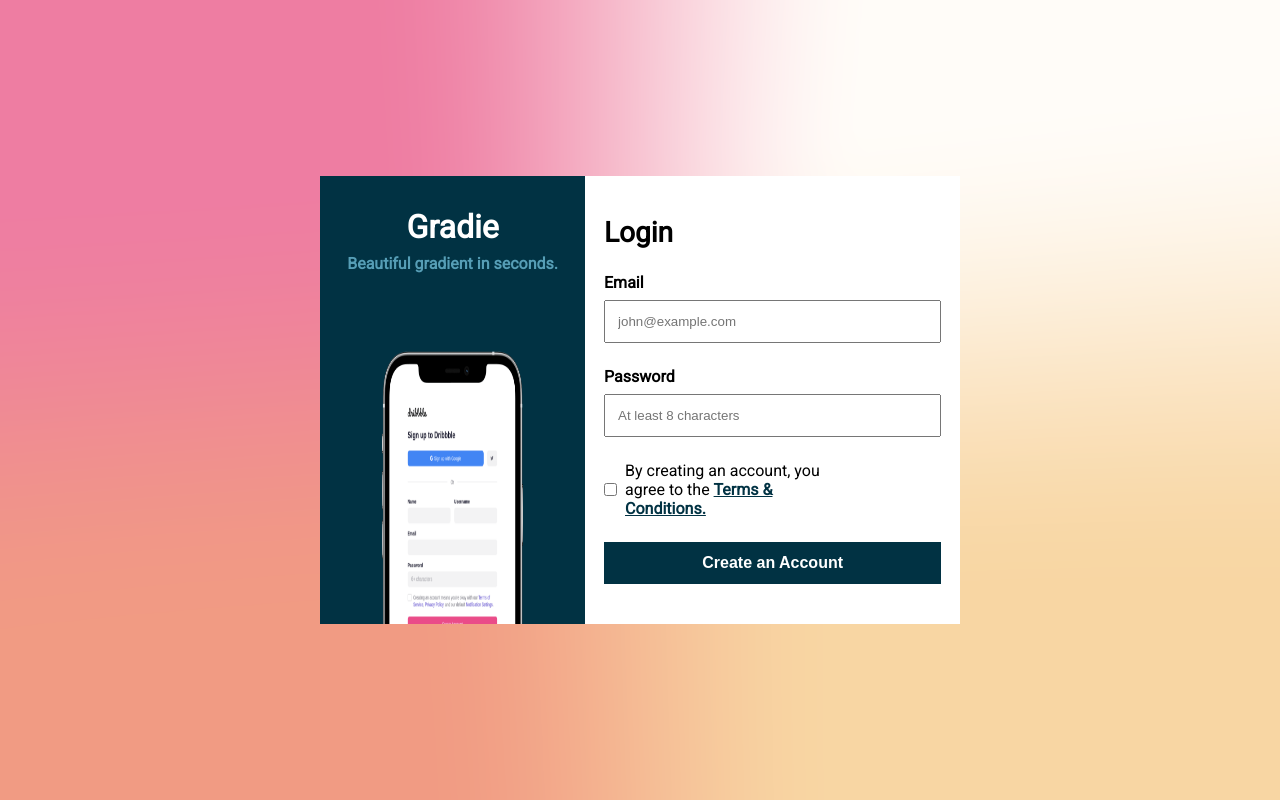
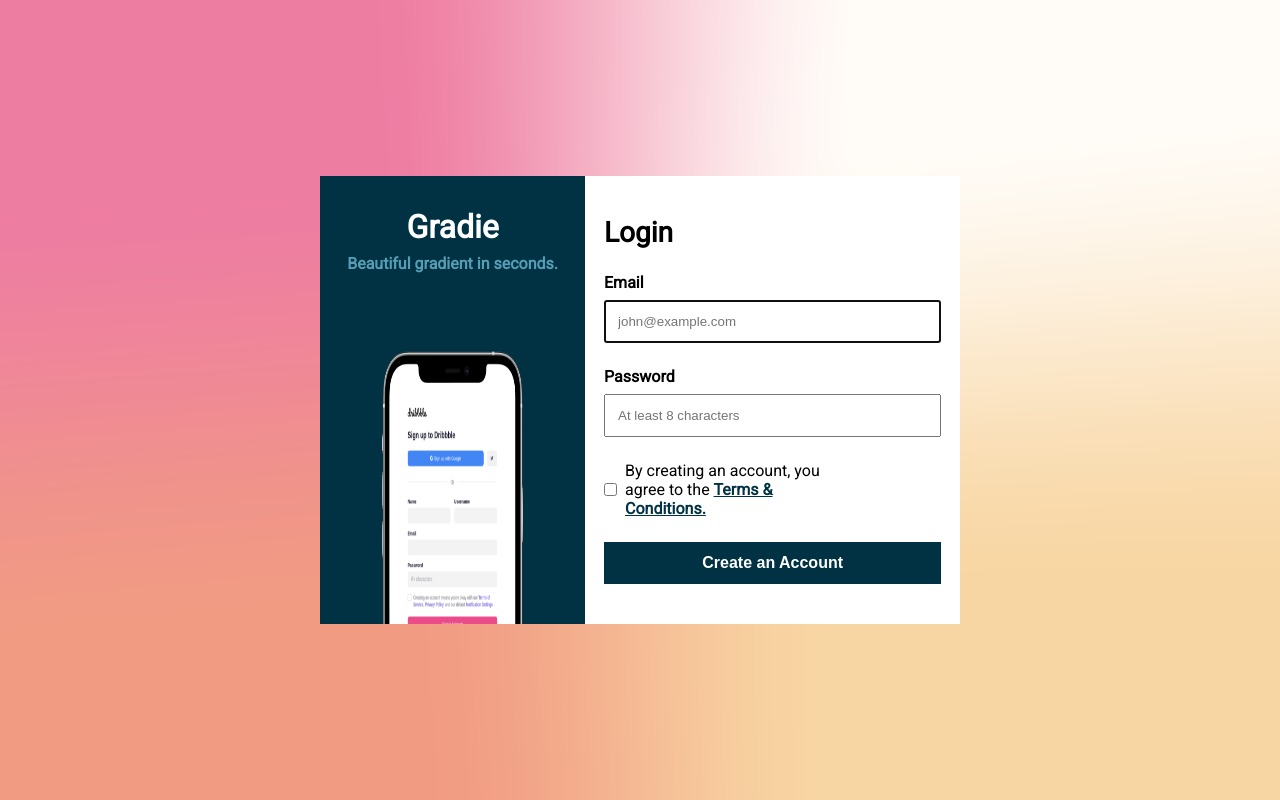
Before and after one commit to naiiiden/gradie-sign-up-page, a plain HTML site: page index.html in a window 1280 px wide. Drawn offline with Linux system fonts and the light colour scheme.

Commit message:
email input add autofocus property

```diff
--- a/index.html
+++ b/index.html
@@ -21,7 +21,7 @@
                     <h3 class="login">Login</h3>
                     <div class="email">
                         <label for="email"><h4>Email</h4></label>
-                        <input type="email" name="email" id="email" required placeholder="john@example.com">
+                        <input type="email" name="email" id="email" required placeholder="john@example.com" autofocus>
                     </div>
 
                     <div class="password">
```
